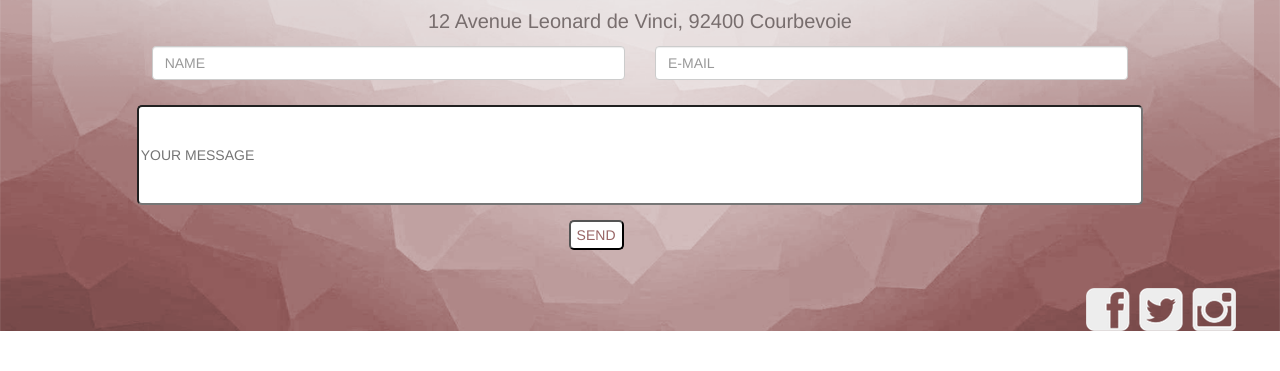
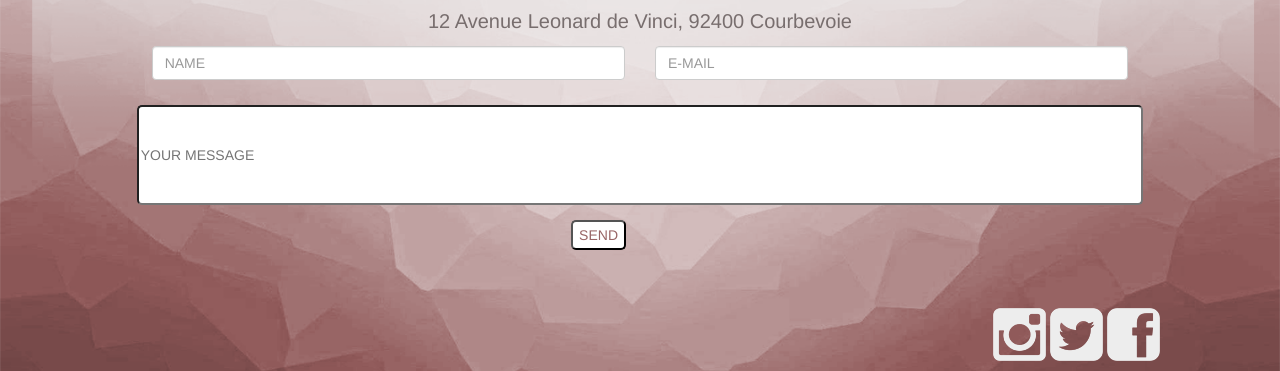
Before and after one commit to antoninmar/BAPAward, a plain HTML site: page partieI/index.html in a window 1280 px wide. Shown: the part 741-1112 px from the top of the page. Before the commit the page ends 1072 px from the top, so only its background shows below. Drawn offline with Linux system fonts and the light colour scheme.

Commit message:
finalisation du formulaire

```diff
--- a/partieI/index.html
+++ b/partieI/index.html
@@ -81,6 +81,7 @@
 							</div>
 						</div>
 						<!-- Formulaire : bouton send -->
+						<div class="col-md-12 col-sm-12 col-xs-12">
 							<div class="col-md-5 col-sm-5 col-xs-5">
 
 							</div>
@@ -90,6 +91,7 @@
 							<div class="col-md-5 col-sm-5 col-xs-5">
 
 							</div>
+						</div>
 
 
 		    	</form>
@@ -103,11 +105,15 @@
 
 		<div class="row">
 			<div id="res" class="col-md-12 col-sm-12 col-xs-12">
-				<div class="col-md-10 hidden-sm hidden-xs">
+				<div class="col-md-8 hidden-sm hidden-xs">
 
 				</div>
-				<div class="col-md-2 col-sm-12 col-xs-12">
-					<img src="res.png" alt="" />
+				<div class="col-md-4 col-sm-12 col-xs-12" id="reseau">
+					<ul>
+						<li><a href="#"><img src="ig.png" alt="" /></a></li>
+						<li><a href="#"><img src="tw.png" alt="" /></a></li>
+						<li><a href="#"><img src="fb.png" alt="" /></a></li>
+					</ul>
 				</div>
 			</div>
 		</div>
--- a/partieI/style.scss
+++ b/partieI/style.scss
@@ -75,6 +75,7 @@
 	display: block;
 	text-align: center;
 	width: auto;
+	padding-bottom: 2%;
 }
 //reseaux sociaux
 
@@ -83,3 +84,12 @@
 	display: block;
 	text-align: center;
 }
+#reseau{
+	ul{
+		li{
+			display: block;
+			text-align: center;
+			display: inline-block;
+		}
+	}
+}
```
Also changed, not shown: partieI/fb.png (added), partieI/ig.png (added), partieI/res.png (deleted), partieI/style.css, partieI/tw.png (added), 1 other file.
